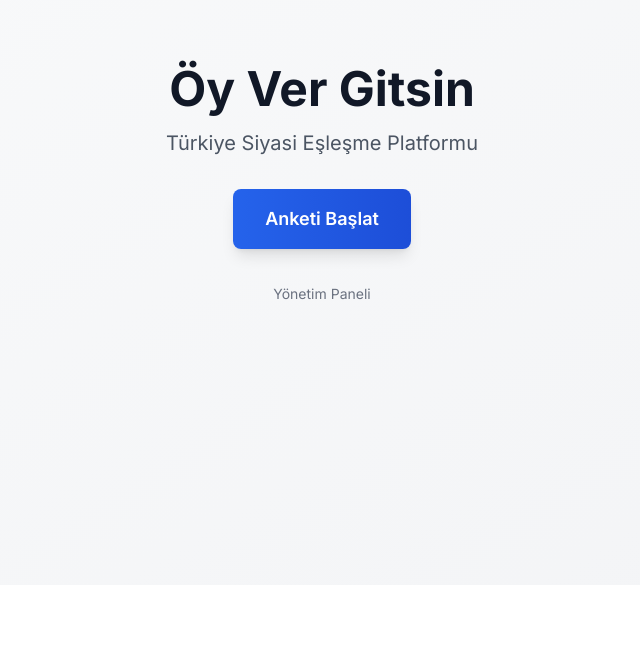
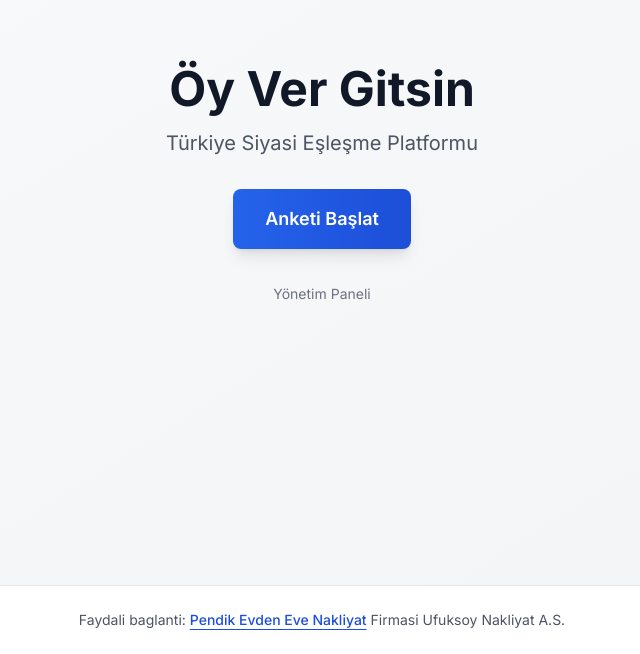
Before and after one commit to ubterzioglu/oyvergitsin, a Next.js app: page / in a window 1280 px wide. Shown: the part 215-869 px from the top of the page, without its empty margins (318-958 px from the left). Before the commit the page ends 800 px from the top, so only its background shows below. Built offline with nearby package versions, Linux system fonts and the light colour scheme.

Commit message:
seo: add footer backlink for ufuksoy nakliyat

```diff
--- a/app/layout.tsx
+++ b/app/layout.tsx
@@ -72,7 +72,29 @@ export default function RootLayout({
 }) {
   return (
     <html lang="tr">
-      <body className={inter.className}>{children}</body>
+      <body className={inter.className}>
+        <div className="flex min-h-screen flex-col">
+          <div className="flex-1">{children}</div>
+          <footer className="border-t border-gray-200 bg-white">
+            <div className="mx-auto max-w-6xl px-4 py-6 text-center text-sm text-gray-600">
+              <p>
+                Faydali baglanti:{' '}
+                <a
+                  href="https://ufuksoynakliyat.com.tr/pendik-evden-eve-nakliyat"
+                  rel="dofollow"
+                  target="_blank"
+                  className="font-medium text-blue-700 underline underline-offset-4 transition-colors hover:text-blue-800"
+                  title="Pendik Evden Eve Nakliyat - Ufuksoy Nakliyat A.S."
+                  aria-label="Pendik Evden Eve Nakliyat Firmasi Ufuksoy Nakliyat A.S."
+                >
+                  Pendik Evden Eve Nakliyat
+                </a>{' '}
+                Firmasi Ufuksoy Nakliyat A.S.
+              </p>
+            </div>
+          </footer>
+        </div>
+      </body>
     </html>
   )
 }
```
